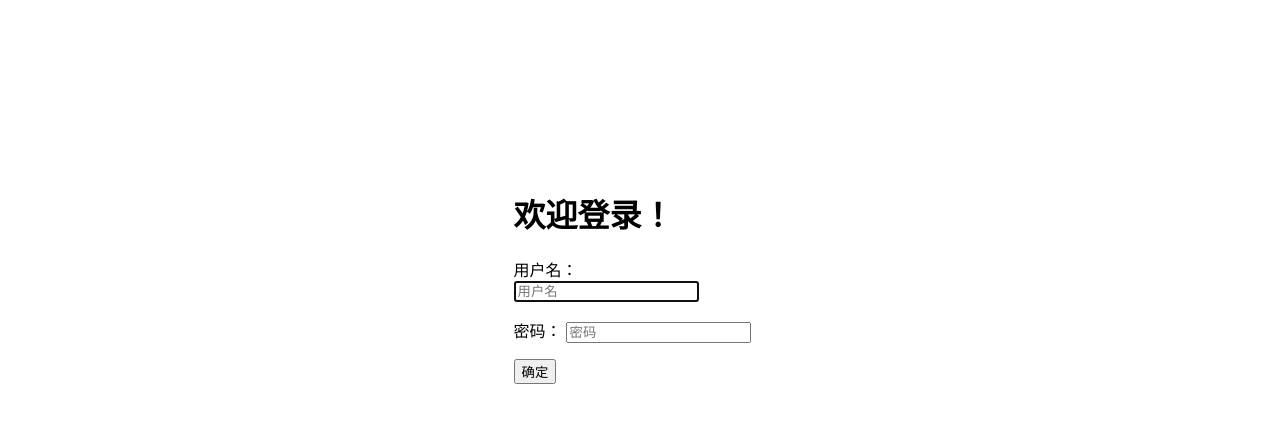
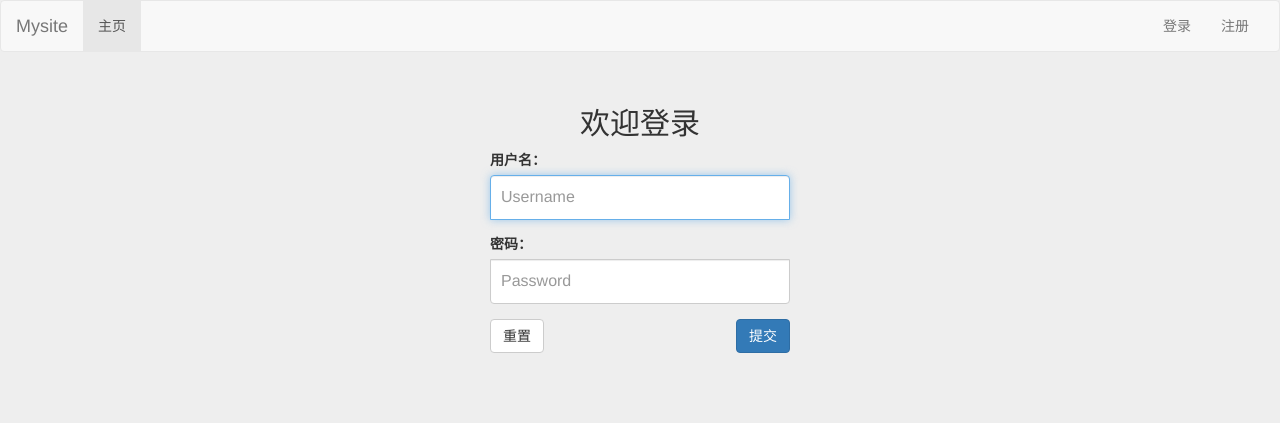
Before and after one commit to Jerrylee6/Python-100-days-study, a Django app: page /login/ in a window 1280 px wide. Shown: the top 423 px of the page. Run offline with Django 3.2, Linux system fonts and the light colour scheme; some libraries are stand-ins or nearby versions.

Commit message:
django用户登录与注册系统, （前端页面设计）6.设计登录页面-效果图有效

```diff
--- a/Day41-55/mysite_login/login/templates/login/login.html
+++ b/Day41-55/mysite_login/login/templates/login/login.html
@@ -1,24 +1,27 @@
-<!DOCTYPE html>
-<html lang="en">
-<head>
-    <meta charset="UTF-8">
-    <title>登录</title>
-</head>
-<body>
-    <div style="margin: 15% 40%;">
-        <h1>欢迎登录！</h1>
-        <form action="/login/" method="post">
-            <p>
+{% extends 'login/base.html' %}
+{% load staticfiles %}
+{% block title %}登录{% endblock %}
+{% block css %}
+    <link rel="stylesheet" href="{% static 'css/login.css' %}">
+{% endblock %}
+
+
+{% block content %}
+    <div class="container">
+        <div class="col-md-4 col-md-offset-4">
+          <form class='form-login' action="/login/" method="post">
+              <h2 class="text-center">欢迎登录</h2>
+              <div class="form-group">
                 <label for="id_username">用户名：</label>
-                <input type="text" id="id_username" name="username" placeholder="用户名" autofocus required />
-            </p>
-
-            <p>
+                <input type="text" name='username' class="form-control" id="id_username" placeholder="Username" autofocus required>
+              </div>
+              <div class="form-group">
                 <label for="id_password">密码：</label>
-                <input type="password" id="id_password" placeholder="密码" name="password" required >
-            </p>
-            <input type="submit" value="确定">
-        </form>
-    </div>
-</body>
-</html>
+                <input type="password" name='password' class="form-control" id="id_password" placeholder="Password" required>
+              </div>
+              <button type="reset" class="btn btn-default pull-left">重置</button>
+              <button type="submit" class="btn btn-primary pull-right">提交</button>
+          </form>
+        </div>
+    </div> <!-- /container -->
+{% endblock %}
--- /dev/null
+++ b/Day41-55/mysite_login/static/css/login.css
@@ -0,0 +1,30 @@
+body {
+  background-color: #eee;
+}
+.form-login {
+  max-width: 330px;
+  padding: 15px;
+  margin: 0 auto;
+}
+.form-login .form-control {
+  position: relative;
+  height: auto;
+  -webkit-box-sizing: border-box;
+     -moz-box-sizing: border-box;
+          box-sizing: border-box;
+  padding: 10px;
+  font-size: 16px;
+}
+.form-login .form-control:focus {
+  z-index: 2;
+}
+.form-login input[type="text"] {
+  margin-bottom: -1px;
+  border-bottom-right-radius: 0;
+  border-bottom-left-radius: 0;
+}
+.form-login input[type="password"] {
+  margin-bottom: 10px;
+  border-top-left-radius: 0;
+  border-top-right-radius: 0;
+}
```
Also changed, not shown: Day41-55/mysite_login/login/templates/login/base.html (renamed from Day41-55/mysite_login/templates/base.html).
